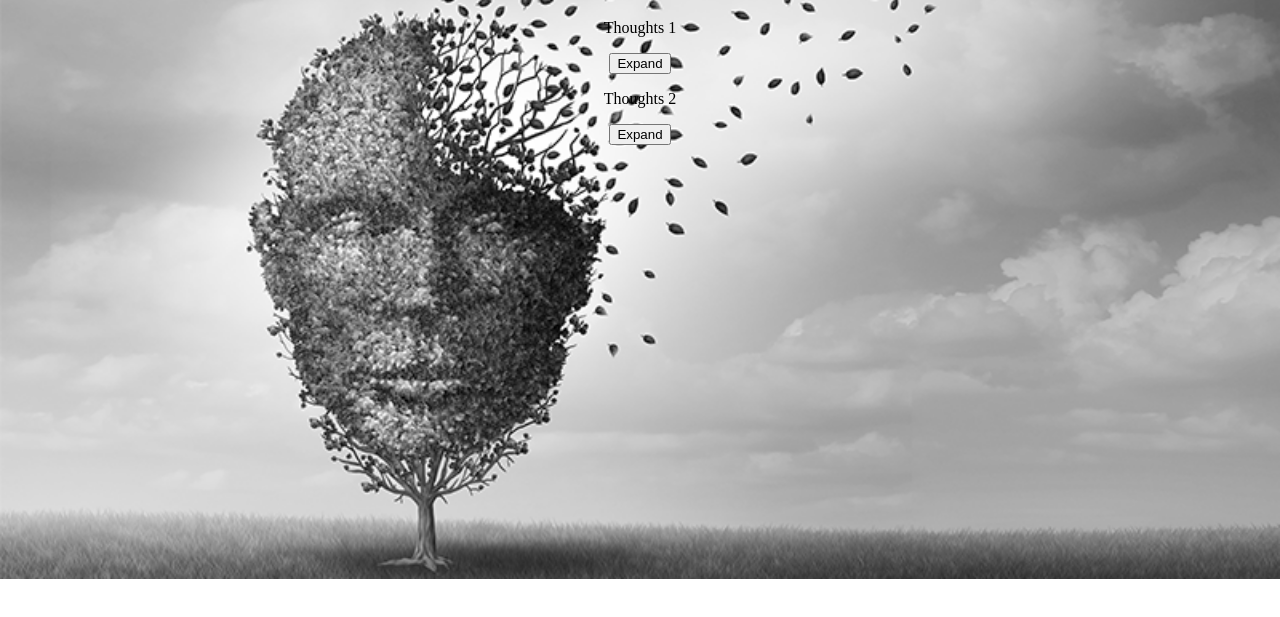
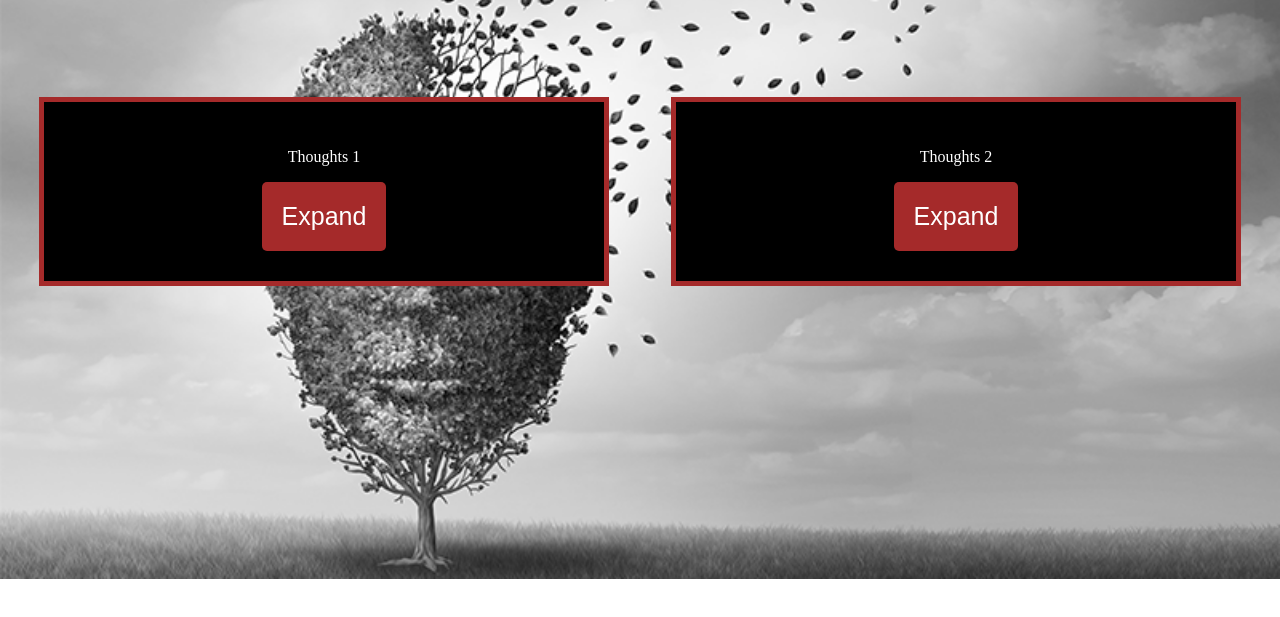
Before and after one commit to TheWindTraveler/thoughts-landing-page, a plain HTML site: page index.html in a window 1280 px wide. Shown: the part 61-678 px from the top of the page. Drawn offline with Linux system fonts and the light colour scheme.

Commit message:
add: styles

```diff
--- a/index.css
+++ b/index.css
@@ -4,3 +4,35 @@ body{
     background-size: cover;
     text-align: center;
 }
+
+.container{
+    display: flex;
+    justify-content: space-around;
+    align-items: center;
+    margin-top: 100px;
+}
+
+/* Boxes */
+.box1, .box2{
+    border: 5px solid brown;
+    width: 500px;
+    background-color: black;
+    color: white;
+    padding: 30px;
+}
+
+/* Button */
+.btn{
+    background-color: brown;
+    padding: 20px;
+    /* width: 200%; */
+    border: none;
+    border-radius: 5px;
+    font-size: 25px;
+    cursor: pointer;
+    color: white;
+}
+
+.btn:hover{
+    background-color: rgb(6, 43, 43);
+}
--- a/index.html
+++ b/index.html
@@ -11,11 +11,11 @@
     <section class="container">
         <div class="box1">
             <p>Thoughts 1</p>
-            <button>Expand</button>
+            <button class="btn">Expand</button>
         </div>
         <div class="box2">
             <p>Thoughts 2</p>
-            <button>Expand</button>
+            <button class="btn">Expand</button>
         </div>
     </section>
 </body>
```
